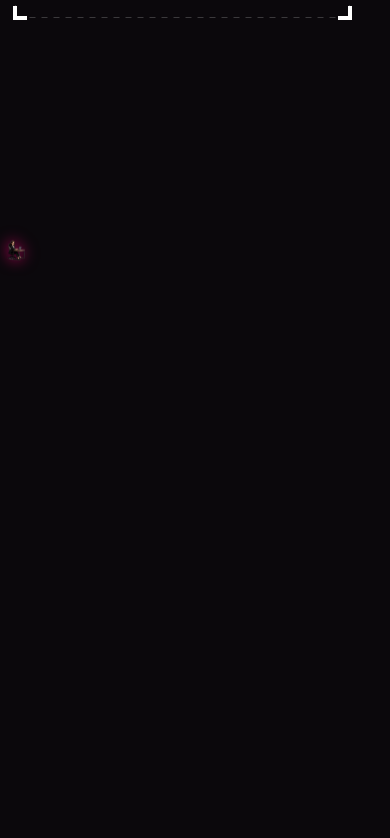
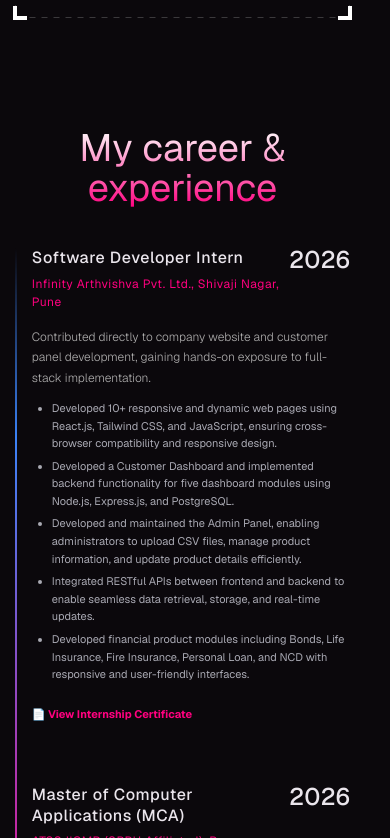
Before and after one commit to Riyakumari-source/portfolio, a React (Vite) app: page / in a window 390 px wide. Shown: the part 2486-3324 px from the top of the page. Built offline with nearby package versions, Linux system fonts and the light colour scheme.

Commit message:
fix: show experience and career sections in mobile view

```diff
--- a/src/styles/globals.css
+++ b/src/styles/globals.css
@@ -762,6 +762,15 @@ body {
     margin-top: -160px;
     margin-bottom: 0;
   }
+  .career-section h2 {
+    opacity: 1;
+  }
+  .career-timeline {
+    max-height: 100%;
+  }
+  .career-info-box {
+    opacity: 1;
+  }
 }
 
 @media only screen and (max-width: 900px) {
```
